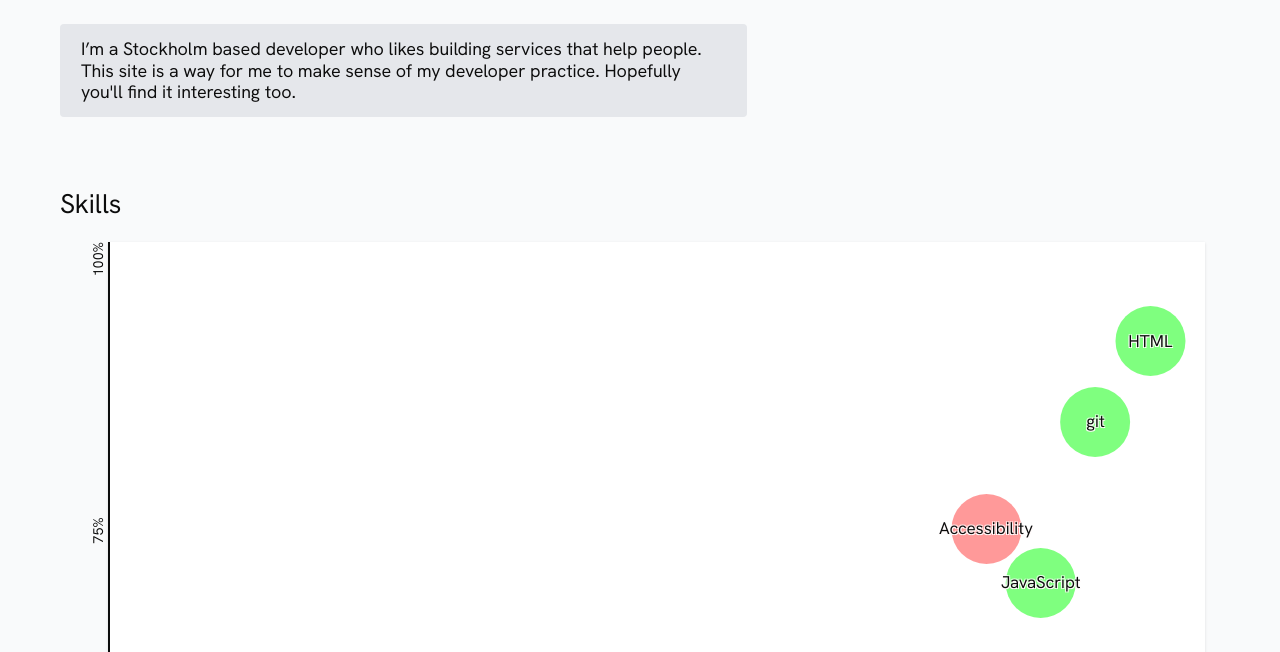
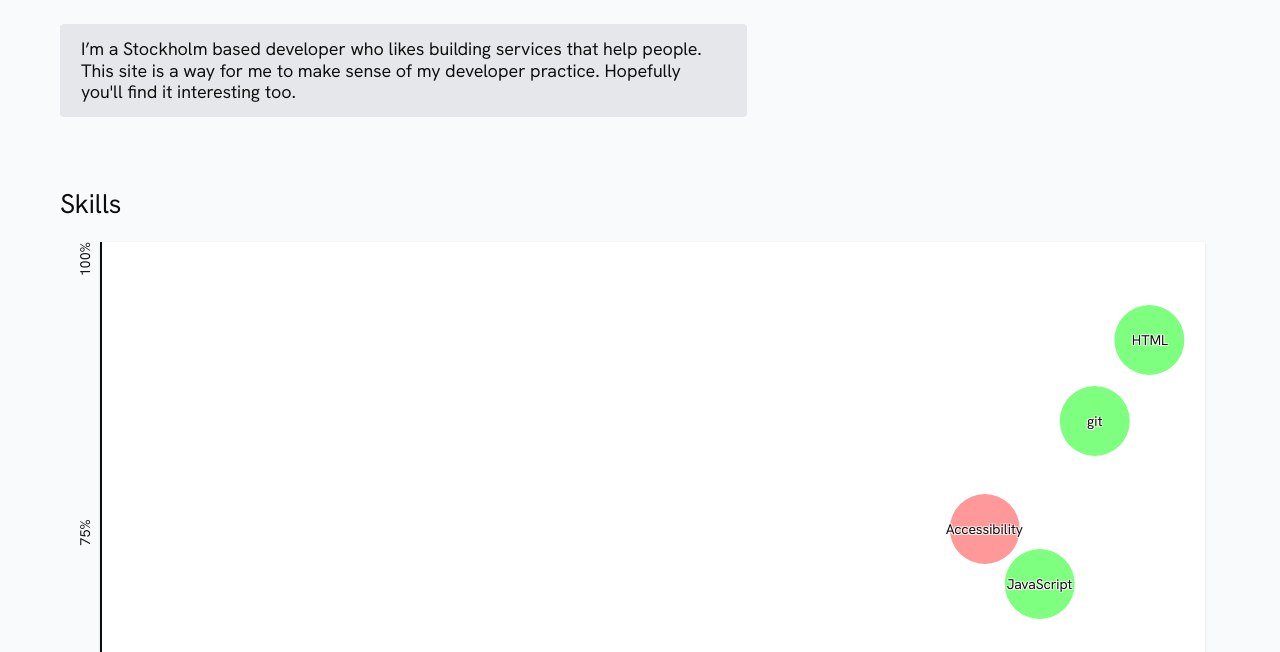
Before and after one commit to kristofferlarberg/kristofferlarberg.se, a plain HTML site: page index.html in a window 1280 px wide. Shown: the part 106-758 px from the top of the page. Drawn offline with Linux system fonts and the light colour scheme.

Commit message:
adjust graph width, label positioning and font size

```diff
--- a/styles.css
+++ b/styles.css
@@ -315,12 +315,12 @@ li.skill {
 @container figure (width > 640px) {
   li.skill {
     bottom: calc(((var(--y) / 2) + 1) / (var(--y-max) + 1) * 100%) !important;
-    font-size: 1.7rem;
   }
 }
 
 @container figure (width > 1280px) {
   li.skill {
+    font-size: 1.7rem;
     bottom: calc(((var(--y) / 4) + 1) / (var(--y-max) + 1) * 100%) !important;
   }
 }
@@ -539,7 +539,7 @@ figure {
     --x-max: 5;
     --y-max: 100;
     position: relative;
-    width: calc(100% - 50px);
+    width: calc(100% - 42px);
     aspect-ratio: 1 / 2;
     border: none;
     border-left: 2px solid var(--black);
@@ -550,7 +550,6 @@ figure {
 
 @container figure (width > 640px) {
   .graph-container {
-    width: calc(100% - 50px);
     aspect-ratio: 1 / 1;
     --y-max: 50;
   }
@@ -582,14 +581,12 @@ figure {
   }
 }
 
-/* left: minus value of height of container - height of numbers row - margin - 2px for border */
-/* top: height of container / 2  - space for empty initial span */
 .y-label {
   display: none;
 
   @media (min-width: 640px) {
     display: block;
-    left: calc(-100% - 14px - 7px - 2px);
+    left: calc(-100% - 21px - 7px);
     top: calc(50% - 17px);
     transform: rotate(-90deg);
     width: calc(100% * 2);
@@ -599,14 +596,14 @@ figure {
 @container figure (width > 640px) {
   .y-label {
     width: 100%;
-    left: calc(-50% - 14px - 7px - 2px);
+    left: calc(-50% - 21px - 7px);
   }
 }
 
 @container figure (width > 1280px) {
   .y-label {
     width: 50%;
-    left: calc(-25% - 14px - 7px - 2px);
+    left: calc(-25% - 21px - 7px);
   }
 }
 
```
